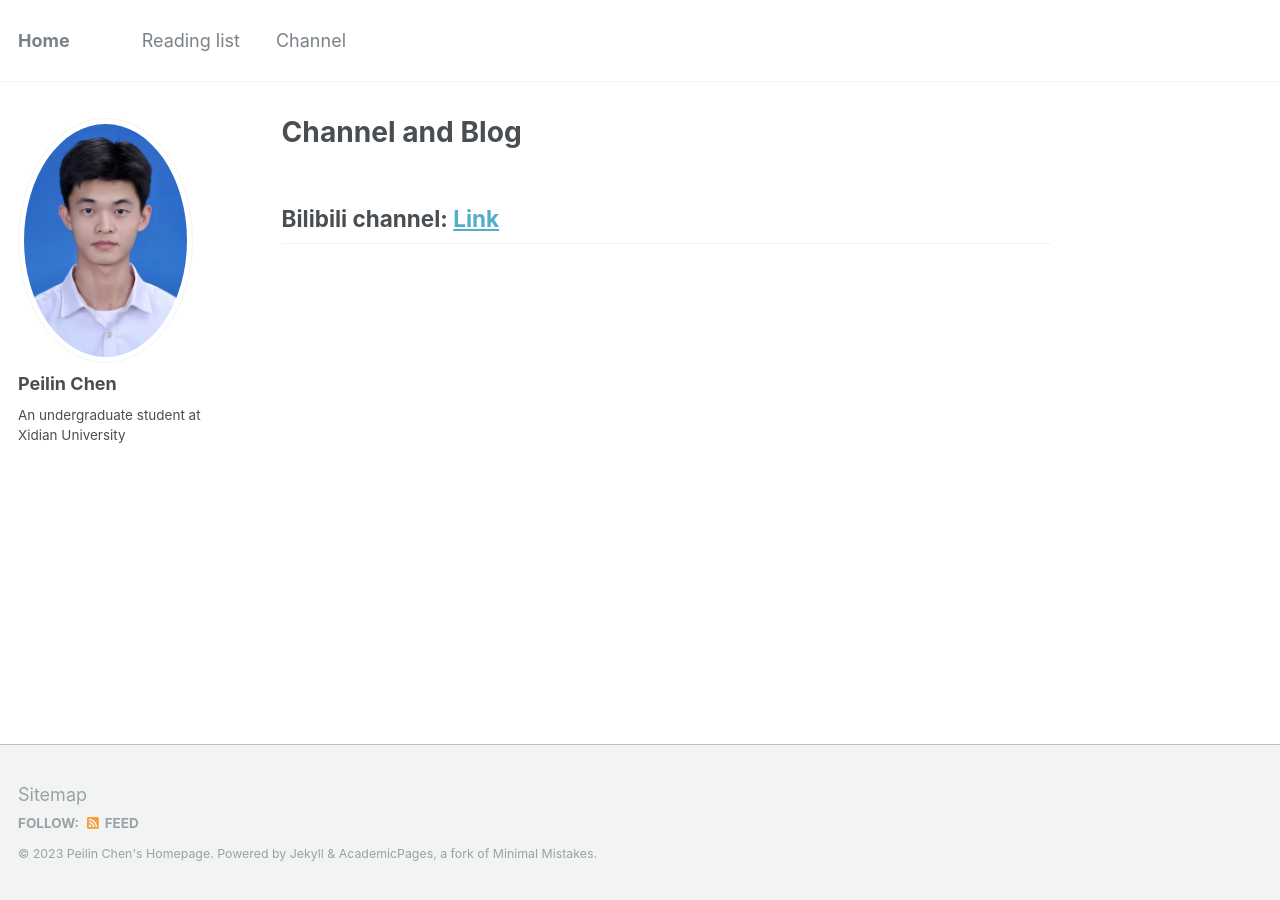
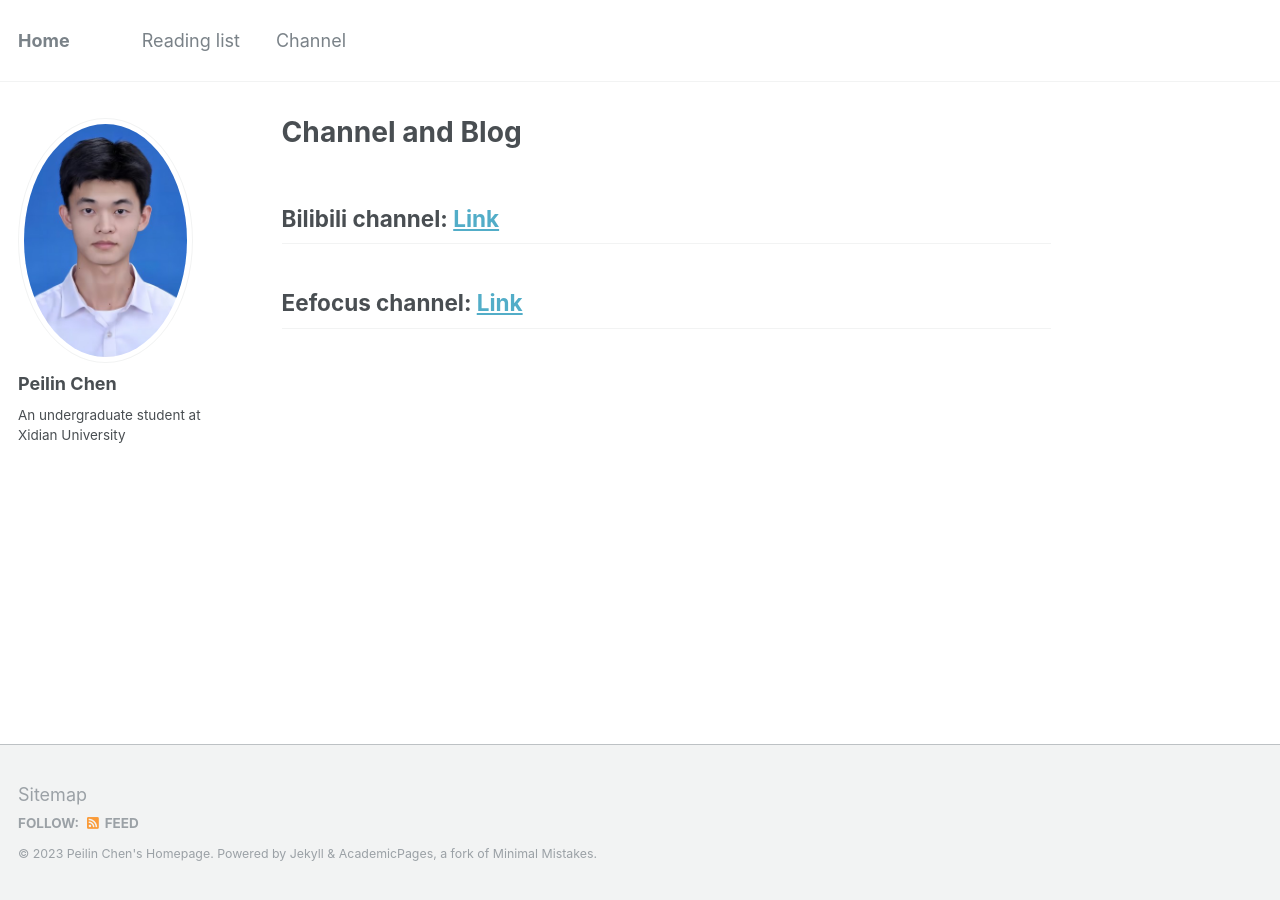
Before and after one commit to peilin-chen/peilin-chen.github.io, a Jekyll site: the page built from _pages/channel.md, in a window 1280 px wide. Built offline with Jekyll 4.4.1, drawn with Linux system fonts in a browser that asks for light colours.

Commit message:
Update channel.md

```diff
--- a/_pages/channel.md
+++ b/_pages/channel.md
@@ -6,3 +6,5 @@ author_profile: true
 ---
 
 ## Bilibili channel: [Link](https://space.bilibili.com/651870608?spm_id_from=333.1007.0.0)
+
+## Eefocus channel: [Link](https://www.eefocus.com/course/1074129.html)
```
